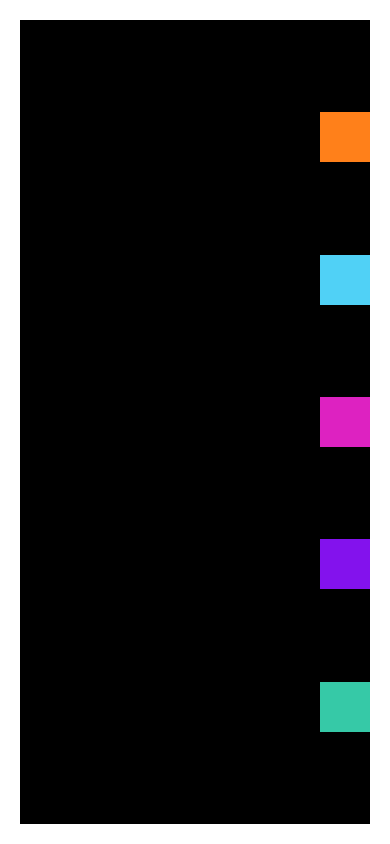
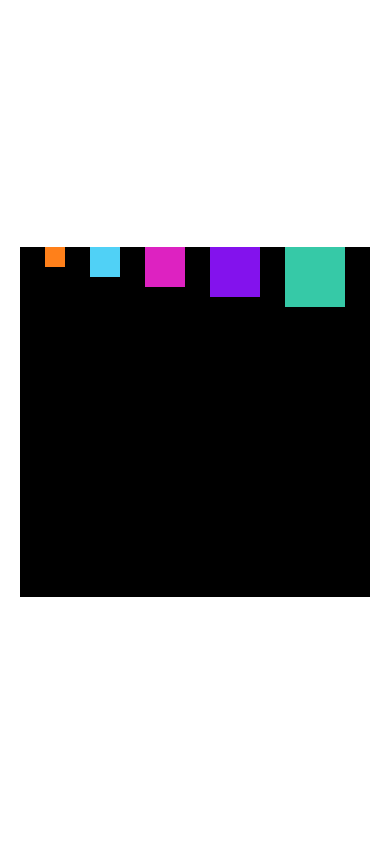
Before and after one commit to vaniamesquita/exerciciosReactNative, a React Native app: screen / in a window 390 px wide. Built offline with nearby package versions, Linux system fonts and the light colour scheme.

Commit message:
flexbox #03

```diff
--- a/src/App.js
+++ b/src/App.js
@@ -1,8 +1,10 @@
 import React from 'react';
 import {View, StyleSheet} from 'react-native';
-import FlexBoxV2 from './components/layout/FlexBoxV2';
+
+import FlexBoxV3 from './components/layout/FlexBoxV3';
 
 
+//import FlexBoxV2 from './components/layout/FlexBoxV2';
 //import FlexBoxV1 from './components/layout/FlexBoxV1';
 //import Quadrado from './components/layout/Quadrado';
 //import DigiteSeuNome from './components/DigiteSeuNome';
@@ -23,9 +25,11 @@
 //componente baseado em função -> funcional
 export default () => (
   <View style={style.App}>
-    <FlexBoxV2/>
+    <FlexBoxV3/>
 
     {/*
+    <FlexBoxV2/>
+    <FlexBoxV1/>
     <DigiteSeuNome />
     <ListaProdutosV2 />
     <UsuarioLogado usuario={ {nome: 'Vania', email: 'vania@vania.com' } }/>
--- /dev/null
+++ b/src/components/layout/FlexBoxV3.js
@@ -0,0 +1,27 @@
+/* eslint-disable semi */
+import React from 'react'
+import {View, StyleSheet } from 'react-native'
+import Quadrado from './Quadrado'
+
+export default props => {
+    return (
+        <View style={style.FlexV3}>
+            <Quadrado cor={'#ff801a'} lado={20}/>
+            <Quadrado cor={'#50d1f6'} lado={30}/>
+            <Quadrado cor={'#dd22c1'} lado={40}/>
+            <Quadrado cor={'#8312ed'} lado={50}/>
+            <Quadrado cor={'#36c9a7'} lado={60}/>
+        </View>
+    )
+}
+
+const style = StyleSheet.create({
+    FlexV3: {
+        flexDirection: 'row',
+        justifyContent: 'space-evenly',
+        alignItems: 'flex-start',
+        height: 350,
+        width: '100%',
+        backgroundColor: '#000',
+    }
+})
--- a/src/components/layout/Quadrado.js
+++ b/src/components/layout/Quadrado.js
@@ -3,7 +3,7 @@
 import {View} from 'react-native';
 
 export default props => {
-    const lado = 50
+    const lado = props.lado || 50
   return (
     <View
       style={{
```
